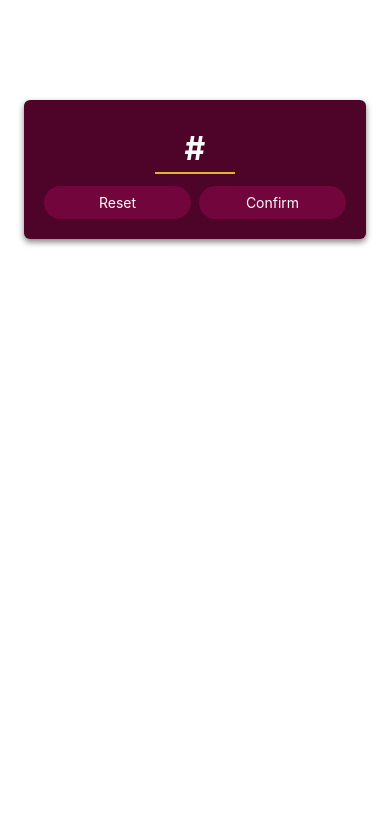
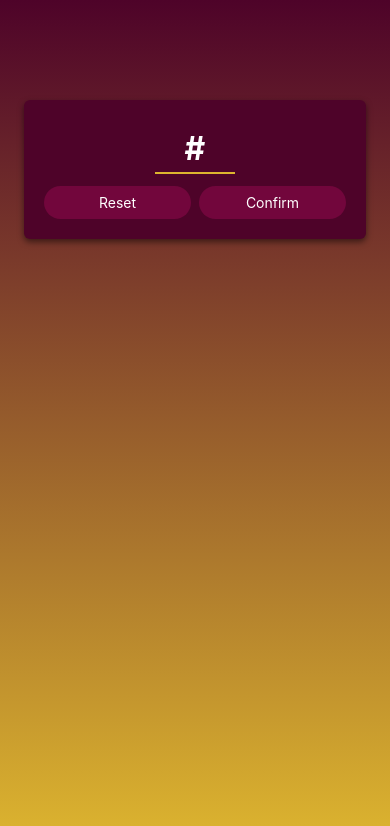
Before and after one commit to barksanto/Native-Numbers-Game, a React Native app: screen / in a window 390 px wide. Shown: the top 826 px of the page. Built offline with nearby package versions, Linux system fonts and the light colour scheme.

Commit message:
added linear gradiend - expo install linear gradient package, import the component in App.js , remove bgc from the style for the component and add colors array prop

```diff
--- a/App.js
+++ b/App.js
@@ -1,8 +1,17 @@
 import { StyleSheet, Text, View } from "react-native"
 import StartGameScreen from "./screens/StartGameScreen"
+import { LinearGradient } from "expo-linear-gradient"
 
 export default function App() {
-  return <StartGameScreen />
+  return (
+    <LinearGradient colors={["#4e0329", "#ddb52f"]} style={styles.rootScreen}>
+      <StartGameScreen />
+    </LinearGradient>
+  )
 }
 
-const styles = StyleSheet.create({})
+const styles = StyleSheet.create({
+  rootScreen: {
+    flex: 1,
+  },
+})
--- a/package.json
+++ b/package.json
@@ -15,7 +15,8 @@
     "react": "17.0.2",
     "react-dom": "17.0.2",
     "react-native": "0.68.2",
-    "react-native-web": "0.17.7"
+    "react-native-web": "0.17.7",
+    "expo-linear-gradient": "~11.3.0"
   },
   "devDependencies": {
     "@babel/core": "^7.12.9"
--- a/screens/StartGameScreen.js
+++ b/screens/StartGameScreen.js
@@ -60,7 +60,6 @@
   },
   buttonsContainer: {
     flexDirection: "row",
-    justifyContent: "center",
   },
   buttonContainer: {
     flex: 1,
```
Also changed, not shown: 1 other file (tests, documents, lock files or other folders).
